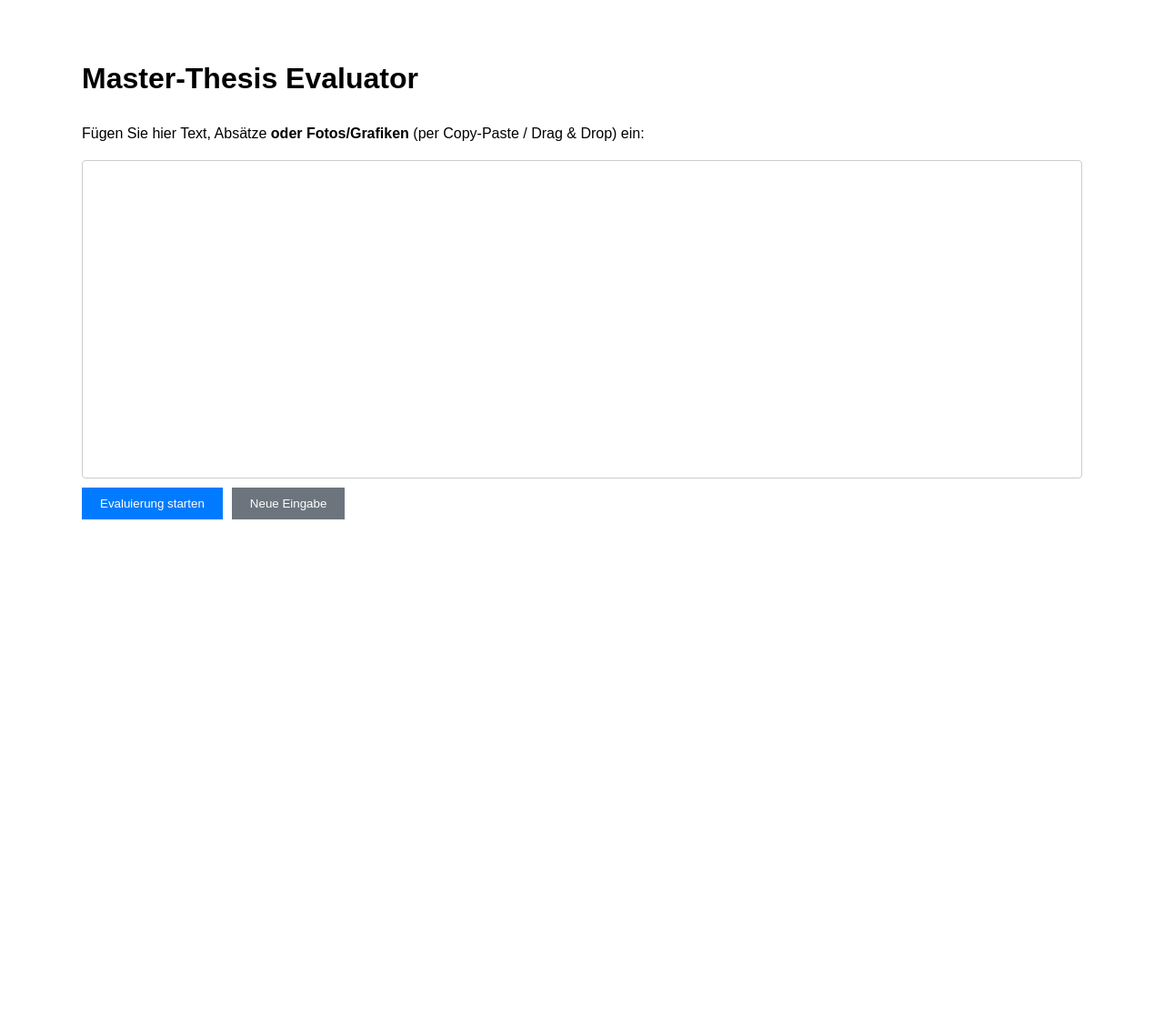
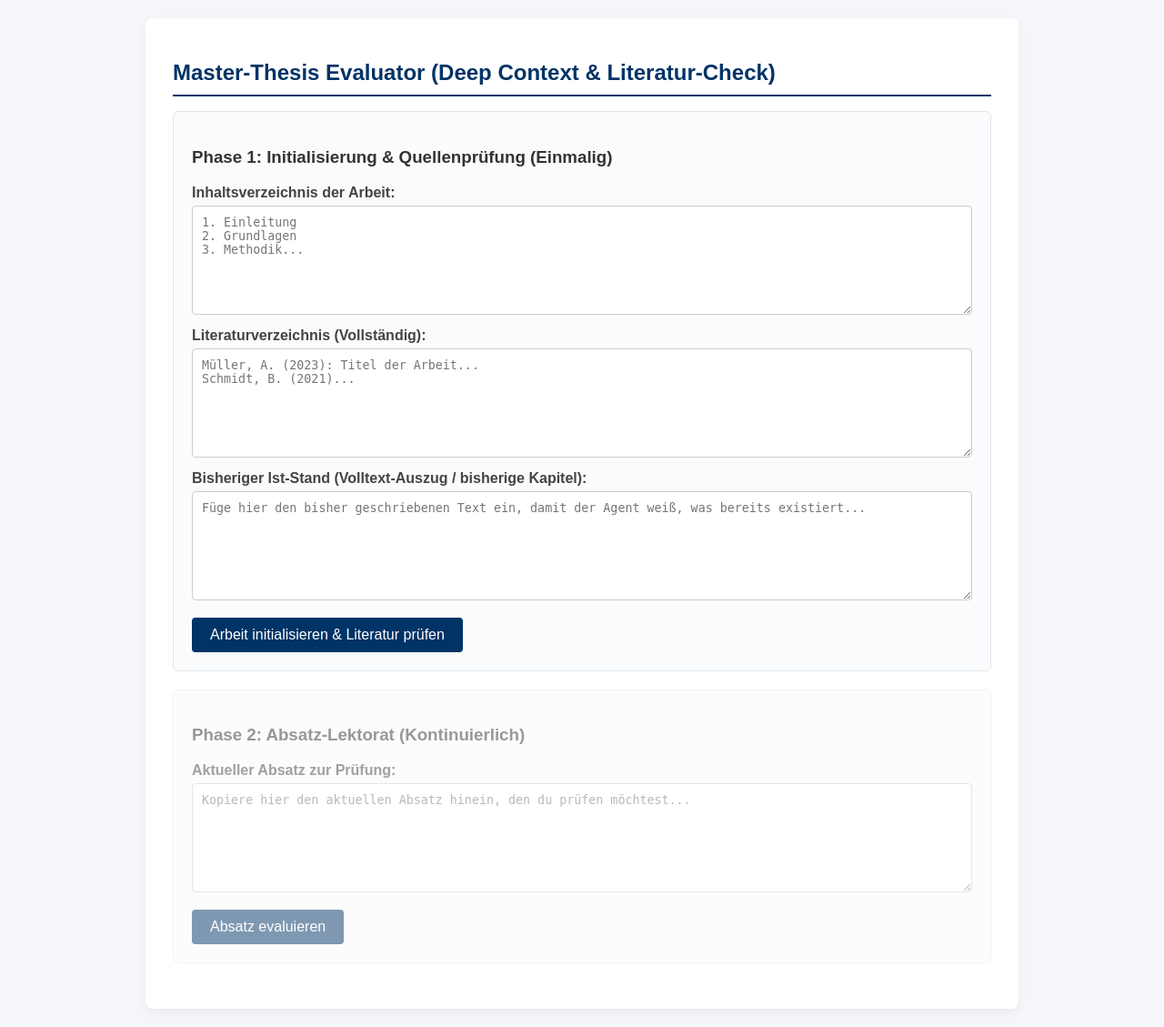
Before and after one commit to koenjo741/review, a Python web app: template templates/index.html in a window 1280 px wide. Shown: the whole page at 91% size. Before the commit the page ends 571 px from the top, so only its background shows below. Run offline with Jinja, Linux system fonts and the light colour scheme; the template is opened without the code that fills it, so the values that code supplies are empty.

Commit message:
Ganze Arbeit am Anfang hochladen.

```diff
--- a/templates/index.html
+++ b/templates/index.html
@@ -2,218 +2,148 @@
 <html lang="de">
 <head>
     <meta charset="UTF-8">
-    <title>Thesis Reviewer</title>
+    <title>Master-Thesis Review System</title>
     <style>
-        body { font-family: sans-serif; max-width: 1100px; margin: 20px auto; padding: 20px; line-height: 1.6; }
-
-        /* Kombiniertes Eingabefeld für Text und Bilder (contenteditable) */
-        #inputContainer {
-            width: 100%;
-            min-height: 350px;
-            max-height: 600px;
-            overflow-y: auto;
-            padding: 15px;
-            margin-bottom: 10px;
-            box-sizing: border-box;
-            border: 1px solid #ccc;
-            border-radius: 4px;
-            background-color: #fff;
-            white-space: pre-wrap;
-            word-break: break-word;
-        }
-        #inputContainer:focus {
-            outline: none;
-            border-color: #007bff;
-            box-shadow: 0 0 5px rgba(0,123,255,0.3);
-        }
-        #inputContainer img {
-            max-width: 100%;
-            height: auto;
-            display: block;
-            margin: 10px 0;
-            border: 1px solid #ddd;
-            border-radius: 4px;
-        }
-
-        .button-group { margin-bottom: 20px; display: flex; gap: 10px; flex-wrap: wrap; }
-
-        /* Basis-Styling für den Haupt-Evaluierungsbutton */
-        button { padding: 10px 20px; background-color: #007bff; color: white; border: none; cursor: pointer; transition: background-color 0.3s ease; }
-        button.secondary { background-color: #6c757d; }
-        button:hover { opacity: 0.9; }
-
-        #results { margin-top: 30px; border-top: 2px solid #eee; padding-top: 20px; display: none; }
-        .critique { background: #f9f9f9; padding: 15px; border-left: 5px solid #007bff; margin-bottom: 10px; }
-
-        /* 2-spaltiges Layout für den Vergleich */
-        .comparison-container {
-            display: flex;
-            gap: 20px;
-            margin-top: 10px;
-        }
-        .comparison-column {
-            flex: 1;
-            padding: 15px;
-            border: 1px solid #ccc;
-            border-radius: 4px;
-            white-space: pre-wrap;
-            box-sizing: border-box;
-        }
-        .original-col {
-            background-color: #fdfbf7;
-            border-color: #e5dfd3;
-        }
-        .revised-col {
-            background-color: #e7f3ff;
-            border-color: #b3d7ff;
-        }
-        .column-title {
-            font-weight: bold;
-            margin-bottom: 10px;
-            display: block;
-            font-size: 0.95em;
-            color: #444;
-            border-bottom: 1px solid rgba(0,0,0,0.1);
-            padding-bottom: 5px;
-        }
-
-        @media (max-width: 768px) {
-            .comparison-container {
-                flex-direction: column;
-            }
-        }
+        body { font-family: Arial, sans-serif; background: #f4f6f9; margin: 0; padding: 20px; color: #333; }
+        .container { max-width: 900px; margin: auto; background: white; padding: 30px; border-radius: 8px; box-shadow: 0 4px 10px rgba(0,0,0,0.05); }
+        h1 { color: #003366; font-size: 24px; border-bottom: 2px solid #003366; padding-bottom: 10px; }
+        .section { background: #fafbfc; border: 1px solid #e1e4e8; padding: 20px; border-radius: 6px; margin-bottom: 20px; }
+        label { font-weight: bold; display: block; margin-top: 10px; color: #444; }
+        textarea, input[type="text"] { width: 100%; padding: 10px; margin-top: 5px; border: 1px solid #ccc; border-radius: 4px; box-sizing: border-box; font-family: monospace; }
+        textarea { height: 120px; }
+        button { background: #003366; color: white; border: none; padding: 10px 20px; font-size: 16px; border-radius: 4px; cursor: pointer; margin-top: 15px; }
+        button:hover { background: #002244; }
+        #status-box { background: #e6f4ea; border: 1px solid #ceead6; padding: 15px; border-radius: 4px; margin-bottom: 20px; display: none; }
+        .result-box { background: #fff; border-left: 4px solid #003366; padding: 15px; margin-top: 20px; box-shadow: 0 2px 5px rgba(0,0,0,0.05); }
+        .badge { background: #e1dfdd; padding: 3px 8px; border-radius: 4px; font-size: 12px; font-weight: bold; }
     </style>
 </head>
 <body>
-    <h1>Master-Thesis Evaluator</h1>
-    <p>Fügen Sie hier Text, Absätze <strong>oder Fotos/Grafiken</strong> (per Copy-Paste / Drag & Drop) ein:</p>
+<div class="container">
+    <h1>Master-Thesis Evaluator (Deep Context & Literatur-Check)</h1>
 
-    <!-- Editierbarer Container, der Text & Bilder unterstützt -->
-    <div id="inputContainer" contenteditable="true" placeholder="Text oder Bild hier per Strg+V einfügen..."></div>
+    <!-- Phase 1: Onboarding / Gesamtkontext -->
+    <div class="section" id="onboarding-section">
+        <h3>Phase 1: Initialisierung & Quellenprüfung (Einmalig)</h3>
+        <label>Inhaltsverzeichnis der Arbeit:</label>
+        <textarea id="toc" placeholder="1. Einleitung&#10;2. Grundlagen&#10;3. Methodik..."></textarea>
 
-    <div class="button-group">
-        <button id="evalButton" onclick="startReview()">Evaluierung starten</button>
-        <button class="secondary" onclick="resetInputs()">Neue Eingabe</button>
+        <label>Literaturverzeichnis (Vollständig):</label>
+        <textarea id="bibliography" placeholder="Müller, A. (2023): Titel der Arbeit...&#10;Schmidt, B. (2021)..."></textarea>
+
+        <label>Bisheriger Ist-Stand (Volltext-Auszug / bisherige Kapitel):</label>
+        <textarea id="draft_text" placeholder="Füge hier den bisher geschriebenen Text ein, damit der Agent weiß, was bereits existiert..."></textarea>
+
+        <button onclick="initializeWork()">Arbeit initialisieren & Literatur prüfen</button>
     </div>
 
-    <div id="results"></div>
+    <div id="status-box">
+        <strong>Status & Literatur-Prüfung:</strong>
+        <div id="status-content"></div>
+    </div>
+
+    <!-- Phase 2: Agiles Absatz-Lektorat -->
+    <div class="section" id="evaluation-section" style="opacity: 0.5; pointer-events: none;">
+        <h3>Phase 2: Absatz-Lektorat (Kontinuierlich)</h3>
+        <label>Aktueller Absatz zur Prüfung:</label>
+        <textarea id="paragraph" placeholder="Kopiere hier den aktuellen Absatz hinein, den du prüfen möchtest..."></textarea>
+
+        <button onclick="evaluateParagraph()">Absatz evaluieren</button>
+    </div>
+
+    <div id="result-container"></div>
+</div>
 
 <script>
-        async function startReview() {
-            const container = document.getElementById('inputContainer');
-            const evalBtn = document.getElementById('evalButton');
-            const text = container.innerText.trim();
+    let globalContextSummary = "";
 
-            // Prüfen, ob ein Bild im Container eingefügt wurde
-            const imgElement = container.querySelector('img');
-            let imageBase64 = null;
-            let mimeType = "image/png";
+    function initializeWork() {
+        const toc = document.getElementById('toc').value;
+        const bibliography = document.getElementById('bibliography').value;
+        const draftText = document.getElementById('draft_text').value;
 
-            if (imgElement) {
-                const base64Data = imgElement.src;
-                if (base64Data.startsWith('data:')) {
-                    const parts = base64Data.split(',');
-                    mimeType = parts[0].match(/:(.*?);/)[1];
-                    imageBase64 = parts[1];
-                }
-            }
-
-            if (!text && !imageBase64) {
-                alert('Bitte Text oder ein Bild eingeben');
+        if (!bibliography) {
+            alert("Bitte gib zumindest das Literaturverzeichnis an.");
             return;
         }
 
-            // Button-Zustand: Evaluierung läuft (Gelb: #FFD700, Textschwarz für besseren Kontrast auf Gelb)
-            evalBtn.innerText = 'Evaluierung läuft';
-            evalBtn.style.backgroundColor = '#FFD700';
-            evalBtn.style.color = '#000';
-            evalBtn.disabled = true;
+        document.getElementById('status-box').style.display = 'block';
+        document.getElementById('status-content').innerText = "Prüfe Literatur und analysiere Struktur...";
 
-            const resDiv = document.getElementById('results');
-            resDiv.style.display = 'block';
-            resDiv.innerHTML = 'Prüfung läuft... Bitte warten (Agenten A, B und C analysieren Text/Grafik)...';
-
-            try {
-                const response = await fetch('/evaluate', {
+        fetch('/initialize', {
             method: 'POST',
             headers: { 'Content-Type': 'application/json' },
-                    body: JSON.stringify({
-                        text: text,
-                        image: imageBase64,
-                        mime_type: mimeType
+            body: JSON.stringify({ toc: toc, bibliography: bibliography, draft_text: draftText })
         })
+        .then(response => response.json())
+        .then(data => {
+            if (data.error) {
+                alert(data.error);
+                return;
+            }
+            globalContextSummary = data.structural_analysis;
+
+            let html = "<ul>";
+            data.bibliography_check.forEach(item => { html += `<li>${item}</li>`; });
+            html += "</ul><hr><strong>Struktur & Ist-Stand erfasst:</strong><p>" + data.structural_analysis.substring(0, 300) + "...</p>";
+
+            document.getElementById('status-content').innerHTML = html;
+
+            // Aktiviere Phase 2
+            document.getElementById('evaluation-section').style.opacity = "1";
+            document.getElementById('evaluation-section').style.pointerEvents = "auto";
+        })
+        .catch(err => {
+            alert("Fehler bei der Initialisierung: " + err);
         });
-
-                const data = await response.json();
-
-                if (response.status !== 200) {
-                    throw new Error(data.error || 'Unbekannter Serverfehler');
     }
 
-                // Button-Zustand: Evaluierung abgeschlossen (Grün: #31C950, Text wieder weiß)
-                evalBtn.innerText = 'Evaluierung abgeschlossen';
-                evalBtn.style.backgroundColor = '#31C950';
-                evalBtn.style.color = '#fff';
-
-                let critiqueHtml = '';
-                data.kritikpunkte.forEach(item => {
-                    critiqueHtml += `<div class="critique"><strong>${item.kategorie}</strong><br><em>\"${item.original_zitat}\"</em><br>${item.kritikpunkt}<br><small>Evidenz: ${item.evidenz_nachweis}</small></div>`;
-                });
-
-                let originalDisplayHtml = escapeHtml(text);
-                if (imgElement) {
-                    originalDisplayHtml += `<br><img src="${imgElement.src}" style="max-width:100%; margin-top:10px;">`;
+    function evaluateParagraph() {
+        const paragraph = document.getElementById('paragraph').value;
+        if (!paragraph) {
+            alert("Bitte gib einen Absatz ein.");
+            return;
         }
 
-                resDiv.innerHTML = `
-                    <h2>Gutachten</h2>
-                    <p><strong>Tendenz:</strong> ${data.gesamtnote_tendenz}</p>
-                    ${critiqueHtml}
-                    <h3>Vergleich: Ursprüngliche Eingabe vs. Überarbeiteter Vorschlag</h3>
-                    <div class="comparison-container">
-                        <div class="comparison-column original-col">
-                            <span class="column-title">Original (Text / Grafik)</span>
-                            <div>${originalDisplayHtml}</div>
-                        </div>
-                        <div class="comparison-column revised-col">
-                            <span class="column-title">Überarbeiteter Vorschlag</span>
-                            ${data.ueberarbeiteter_absatz}
-                        </div>
-                    </div>
-                `;
-            } catch (error) {
-                // Bei Fehler Button wieder freigeben
-                evalBtn.innerText = 'Evaluierung starten';
-                evalBtn.style.backgroundColor = '#007bff';
-                evalBtn.style.color = '#fff';
-                evalBtn.disabled = false;
+        const resContainer = document.getElementById('result-container');
+        resContainer.innerHTML = "<p><em>Analysiere Absatz im Gesamtkontext und gegen Datenbanken...</em></p>";
 
-                resDiv.innerHTML = 'Fehler bei der Verarbeitung: ' + error.message;
-                console.error(error);
-            }
+        fetch('/evaluate', {
+            method: 'POST',
+            headers: { 'Content-Type': 'application/json' },
+            body: JSON.stringify({ paragraph: paragraph, context_summary: globalContextSummary })
+        })
+        .then(response => response.json())
+        .then(data => {
+            if (data.error) {
+                resContainer.innerHTML = `<p style="color:red;">Fehler: ${data.error}</p>`;
+                return;
             }
 
-        function resetInputs() {
-            document.getElementById('inputContainer').innerHTML = '';
-            const resDiv = document.getElementById('results');
-            resDiv.style.display = 'none';
-            resDiv.innerHTML = '';
+            let html = `<div class="result-box">
+                <h3>Gutachten (Tendenz: <span style="color:#003366;">${data.gesamtnote_tendenz}</span>)</h3>`;
 
-            // Button in den ursprünglichen Standardzustand zurücksetzen
-            const evalBtn = document.getElementById('evalButton');
-            evalBtn.innerText = 'Evaluierung starten';
-            evalBtn.style.backgroundColor = '#007bff';
-            evalBtn.style.color = '#fff';
-            evalBtn.disabled = false;
+            if (data.kritikpunkte && data.kritikpunkte.length > 0) {
+                html += "<h4>Kritikpunkte:</h4><ul>";
+                data.kritikpunkte.forEach(k => {
+                    html += `<li><span class="badge">${k.kategorie}</span> <strong>Zit.:</strong> "${k.original_zitat}"<br><em>Mangel:</em> ${k.kritikpunkt}`;
+                    if (k.evidenz_nachweis) html += `<br><strong>Evidenz:</strong> ${k.evidenz_nachweis}`;
+                    html += `</li><br>`;
+                });
+                html += "</ul>";
+            } else {
+                html += "<p>Keine nennenswerten Mängel im Absatz gefunden.</p>";
             }
 
-        function escapeHtml(string) {
-            return string
-                .replace(/&/g, "&amp;")
-                .replace(/</g, "&lt;")
-                .replace(/>/g, "&gt;")
-                .replace(/"/g, "&quot;")
-                .replace(/'/g, "&#039;");
+            html += `<h4>Vorschlag für den überarbeiteten Absatz:</h4>
+                     <p style="background:#f8f9fa; padding:10px; border-left:3px solid #28a745;">${data.ueberarbeiteter_absatz}</p>
+                     </div>`;
+
+            resContainer.innerHTML = html;
+        })
+        .catch(err => {
+            resContainer.innerHTML = `<p style="color:red;">Netzwerkfehler: ${err}</p>`;
+        });
     }
 </script>
 </body>
```
Also changed, not shown: app.py (+88 -82 lines). Lines whose indentation alone changed are shown as unchanged.
